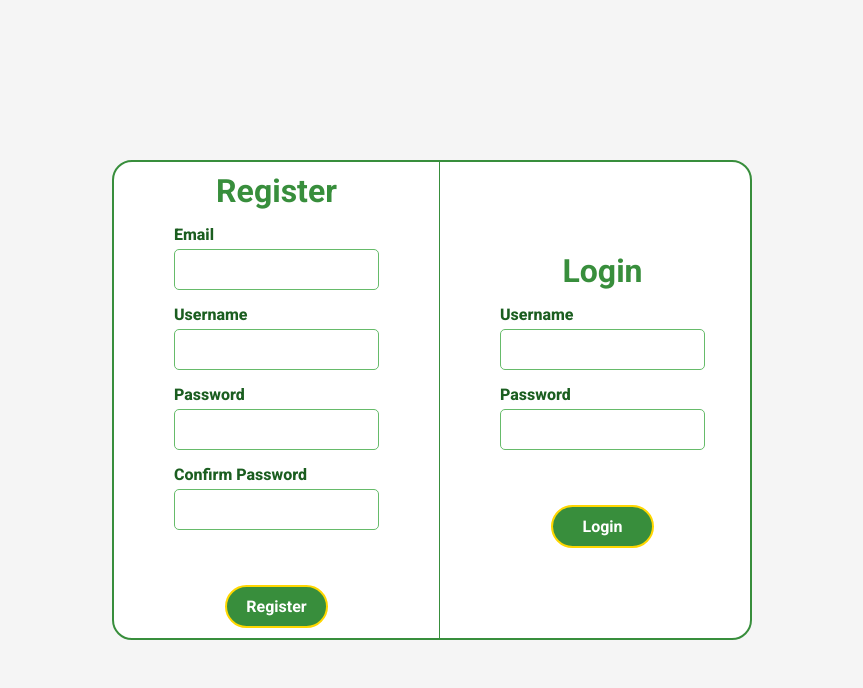
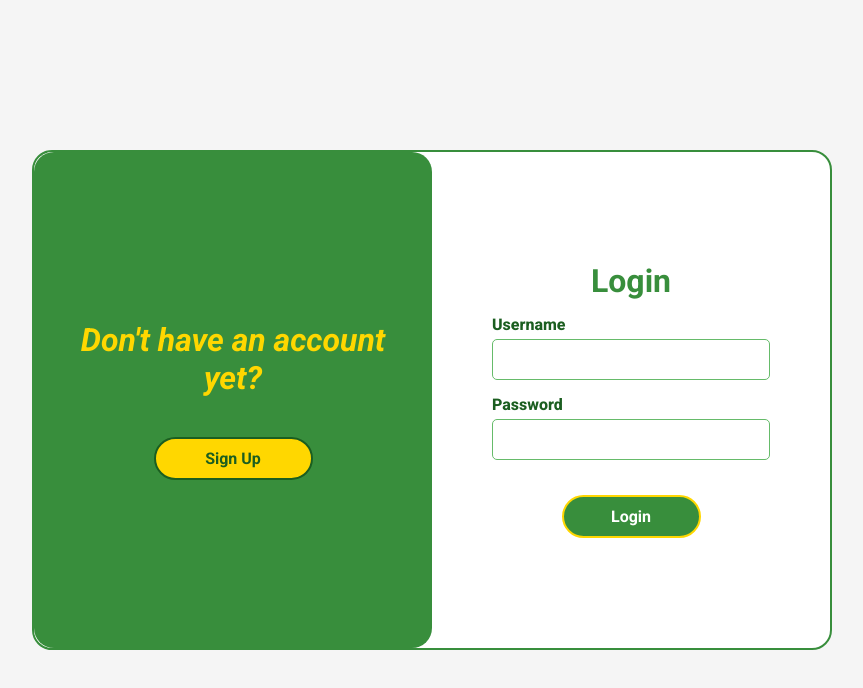
Before and after one commit to Estakuyo/MoneyTracker, a React app in the folder frontend/: page /loginRegister in a window 1280 px wide. Shown: the top 688 px of the page, without its empty margins (208-1071 px from the left). Built offline with nearby package versions, Linux system fonts and the light colour scheme; the HTML template or start-up script is replaced by a standard one.

Commit message:
Added animation when going to login from register

```diff
--- a/frontend/src/App.css
+++ b/frontend/src/App.css
@@ -1,15 +1,19 @@
 @import url("https://fonts.googleapis.com/css2?family=Roboto:ital,wght@0,100..900;1,100..900&display=swap");
 
 :root {
-  --color-primary: #388e3c; /* Green */
+  --color-primary: #388e3c;
   --color-primary-light: #66bb6a;
   --color-primary-dark: #1b5e20;
-  --color-accent: #ffd700; /* Gold */
+  --color-accent: #ffd700;
   --color-accent-dark: #bfa100;
   --color-background: #f5f5f5;
   --color-surface: #ffffff;
   --color-text: #222;
   --color-text-inverse: #fff;
+  /* Font Sizes */
+  --main-title: 2rem;
+  --semi-title: 1rem
+  --descrip-text: 0.7rem;
 }
 
 * {
--- a/frontend/src/pages/loginRegisterPage.jsx
+++ b/frontend/src/pages/loginRegisterPage.jsx
@@ -3,7 +3,7 @@ import "./styles/loginRegisterPage.css";
 import { useState } from "react";
 
 const LoginRegisterPage = () => {
-  const [isLogin, setIsLogin] = useState(false);
+  const [isLogin, setIsLogin] = useState(true);
 
   const changeForm = () => {
     setIsLogin((prev) => !prev);
@@ -11,7 +11,20 @@ const LoginRegisterPage = () => {
 
   return (
     <div className="centerContainer">
-      <div className="authWrapper">
+      <div className={`authWrapper ${isLogin ? "right" : ""}`}>
+        <div className="formCover">
+          {isLogin ? (
+            <div className="formCoverWrapperLeft">
+              <h1>Don't have an account yet?</h1>
+              <button onClick={changeForm}>Sign Up</button>
+            </div>
+          ) : (
+            <div className="formCoverWrapperRight">
+              <h1>Already have an account?</h1>
+              <button onClick={changeForm}>Sign In</button>
+            </div>
+          )}
+        </div>
         {/* Register Form */}
         <form className="authFormReg">
           <h1>Register</h1>
--- a/frontend/src/pages/styles/loginRegisterPage.css
+++ b/frontend/src/pages/styles/loginRegisterPage.css
@@ -12,9 +12,12 @@
   border-radius: 20px;
   width: 50%;
   height: 60%;
+  min-width: 800px;
+  min-height: 500px;
   background: var(--color-surface);
   display: grid;
   grid-template-columns: 1fr 1fr;
+  position: relative;
 }
 
 /* Register Form */
@@ -24,7 +27,6 @@
   flex-direction: column;
   justify-content: center;
   gap: 15px;
-  border-right: 1px solid var(--color-primary);
   width: 100%;
   height: 100%;
   min-height: 0;
@@ -33,20 +35,21 @@
 .authFormReg h1 {
   text-align: center;
   color: var(--color-primary);
+  font-size: var(--main-title);
 }
 
 .authFormReg label {
   display: flex;
   flex-direction: column;
   gap: 5px;
-  font-size: 1rem;
+  font-size: var(--semi-title);
   font-weight: 800;
   color: var(--color-primary-dark);
 }
 
 .authFormReg label input {
   padding: 10px;
-  font-size: 1rem;
+  font-size: var(--semi-title);
   border: 1px solid var(--color-primary-light);
   border-radius: 5px;
   background: var(--color-surface);
@@ -60,8 +63,8 @@
   border-radius: 50px;
   padding: 10px;
   width: 50%;
-  margin: 40px auto 0 auto;
-  font-size: 1rem;
+  margin: 20px auto 0 auto;
+  font-size: var(--semi-title);
   cursor: pointer;
   font-weight: bold;
   transition: 0.2s ease-in-out;
@@ -88,6 +91,7 @@
 .authFormLog h1 {
   text-align: center;
   color: var(--color-primary);
+  font-size: var(--main-title);
 }
 
 .authFormLog label {
@@ -101,7 +105,7 @@
 
 .authFormLog label input {
   padding: 10px;
-  font-size: 1rem;
+  font-size: var(--semi-title);
   border: 1px solid var(--color-primary-light);
   border-radius: 5px;
   background: var(--color-surface);
@@ -115,8 +119,8 @@
   border-radius: 50px;
   padding: 10px;
   width: 50%;
-  margin: 40px auto 0 auto;
-  font-size: 1rem;
+  margin: 20px auto 0 auto;
+  font-size: var(--semi-title);
   cursor: pointer;
   font-weight: bold;
   transition: 0.2s ease-in-out;
@@ -127,3 +131,92 @@
   color: var(--color-primary-dark);
   border: 2px solid var(--color-primary-dark);
 }
+
+/* transitions animation and cover */
+.formCover {
+  background: var(--color-primary);
+  padding: 40px;
+  border-radius: 20px;
+  width: 50%;
+  height: 100%;
+  position: absolute;
+  top: 0;
+  left: 50%;
+  z-index: 3;
+  transition: 0.4s ease-in-out;
+  display: flex;
+  justify-content: center;
+  align-items: center;
+  flex-direction: column;
+}
+
+.formCoverWrapperLeft,
+.formCoverWrapperRight {
+  display: flex;
+  justify-content: center;
+  align-items: center;
+  flex-direction: column;
+  gap: 20px;
+  text-align: center;
+}
+
+.formCoverWrapperLeft h1,
+.formCoverWrapperLeft button {
+  animation: slideRight 0.3s ease-in;
+}
+.formCoverWrapperRight h1,
+.formCoverWrapperRight button {
+  animation: slideLeft 0.3s ease-in;
+}
+
+.formCover h1 {
+  font-style: italic;
+  font-size: var(--main-title);
+  color: var(--color-accent);
+}
+
+.formCover button {
+  border: 2px solid var(--color-primary-dark);
+  background: var(--color-accent);
+  color: var(--color-primary-dark);
+  border-radius: 50px;
+  padding: 10px;
+  width: 50%;
+  margin: 20px auto 0 auto;
+  font-size: var(--semi-title);
+  cursor: pointer;
+  font-weight: bold;
+  transition: 0.2s ease-in-out;
+}
+
+.formCover button:hover {
+  background: var(--color-primary-dark);
+  color: white;
+  border: 2px solid var(--color-accent);
+}
+
+.authWrapper.right .formCover {
+  transform: translateX(-100%);
+}
+
+@keyframes slideLeft {
+  from {
+    transform: translateX(-30%);
+    opacity: 0;
+  }
+  to {
+    transform: translateX(0);
+    opacity: 1;
+  }
+}
+
+@keyframes slideRight {
+  from {
+    transform: translateX(30%);
+    opacity: 0;
+  }
+  to {
+    transform: translateX(0);
+    opacity: 1;
+  }
+}
```
